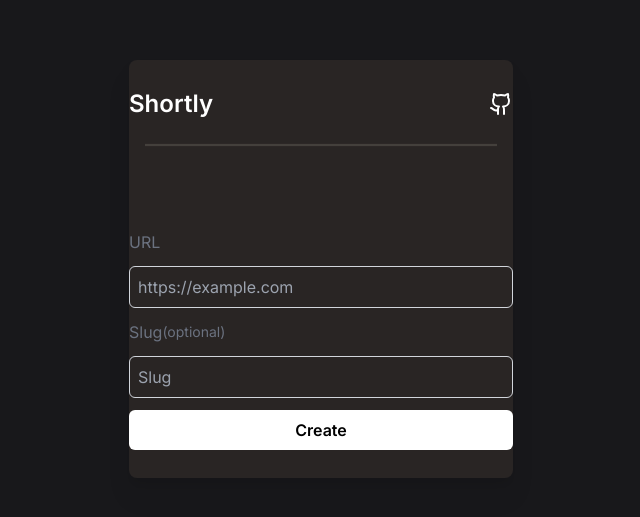
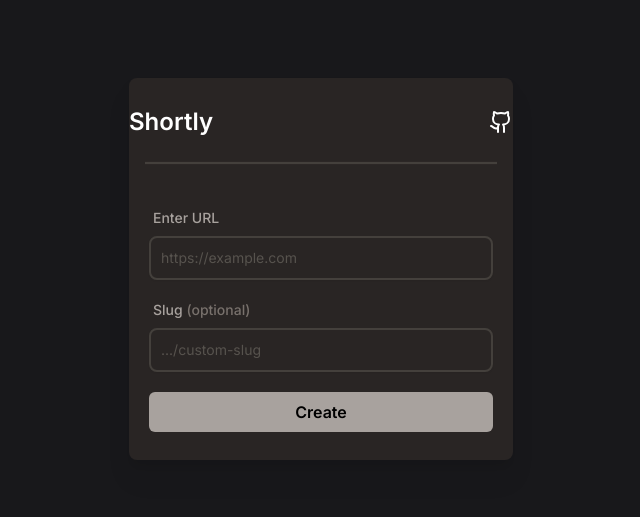
Before and after one commit to PhantomKnight287/url-shortner, a Next.js app: page / in a window 1280 px wide. Shown: the part 131-648 px from the top of the page, without its empty margins (319-959 px from the left). Built offline with nearby package versions, Linux system fonts and the light colour scheme.

Commit message:
updated the colors and UI to be more appealing

```diff
--- a/app/page.content.tsx
+++ b/app/page.content.tsx
@@ -42,10 +42,14 @@
 		}
 	}
 	return (
-    <div className="mt-10">
-      <form className="flex flex-col space-y-3" onSubmit={handleSubmit}>
-        <label htmlFor="url" className="text-gray-500">
-          URL
+		<div className="w-96 px-5">
+			<form className="flex flex-col space-y-5" onSubmit={handleSubmit}>
+				<div>
+					<label
+						htmlFor="url"
+						className="block mb-2 ml-1 text-sm font-medium text-stone-400"
+					>
+						Enter URL
 					</label>
 					<input
 						disabled={loading}
@@ -56,13 +60,18 @@
 						required
 						pattern="https?://.+"
 						placeholder="https://example.com"
-          className="border border-gray-300 rounded-md p-2 bg-transparent"
+						className="shadow-sm bg-transparent border-2 border-stone-700 placeholder-stone-600 text-stone-300 outline-none text-sm rounded-lg transition-all focus:border-stone-500 block w-full p-2.5"
 					/>
+				</div>
+				<div>
 					<div className="flex flex-row items-center">
-          <label htmlFor="slug" className="text-gray-500">
+						<label
+							htmlFor="slug"
+							className="block mb-2 ml-1 text-sm font-medium text-stone-400"
+						>
 							Slug
+						<span className="text-stone-500 text-sm"> (optional)</span>
 						</label>
-          <span className="text-gray-500 text-sm">(optional)</span>
 					</div>
 					<input
 						disabled={loading}
@@ -71,13 +80,14 @@
 						id="slug"
 						ref={slugRef}
 						required
-          placeholder={`Slug`}
-          className="border border-gray-300 rounded-md p-2 bg-transparent"
+						placeholder={`.../custom-slug`}
+						className="shadow-sm bg-transparent border-2 border-stone-700 placeholder-stone-600 text-stone-300 outline-none text-sm rounded-lg transition-all focus:border-stone-500 block w-full p-2.5"
 					/>
+				</div>
 
 				<button
 					type="submit"
-          className="bg-white text-black font-semibold rounded-md p-2 mt-2 text-center disabled:opacity-50 w-full disabled:cursor-not-allowed"
+					className="bg-stone-400 transition-all hover:bg-stone-100 text-black font-semibold rounded-md p-2 mt-2 text-center disabled:opacity-50 w-full disabled:cursor-not-allowed"
 					disabled={loading}
 				>
 					{loading ? (
```
Lines whose indentation alone changed are shown as unchanged.
